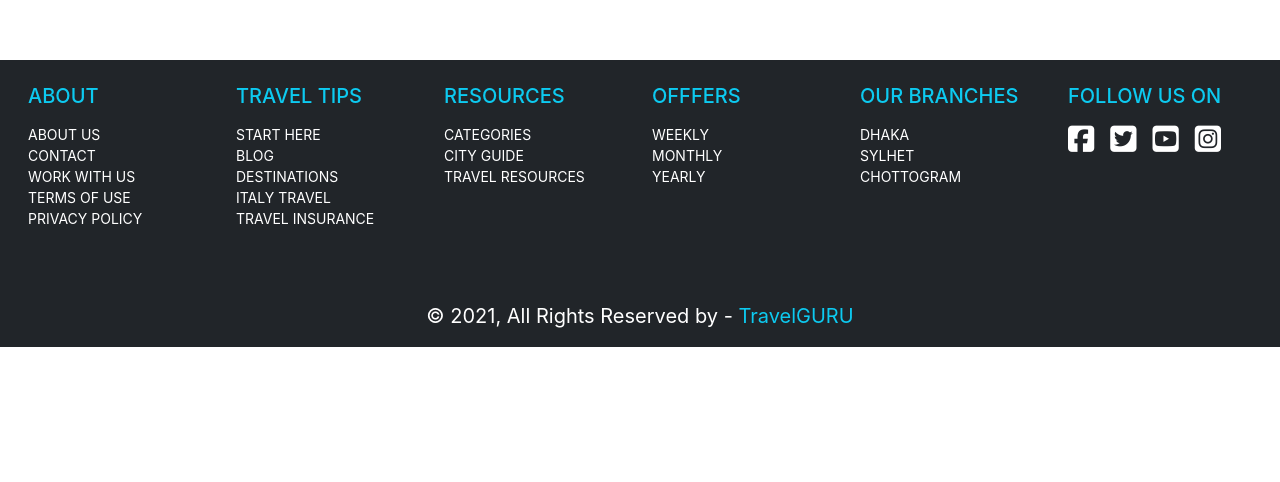
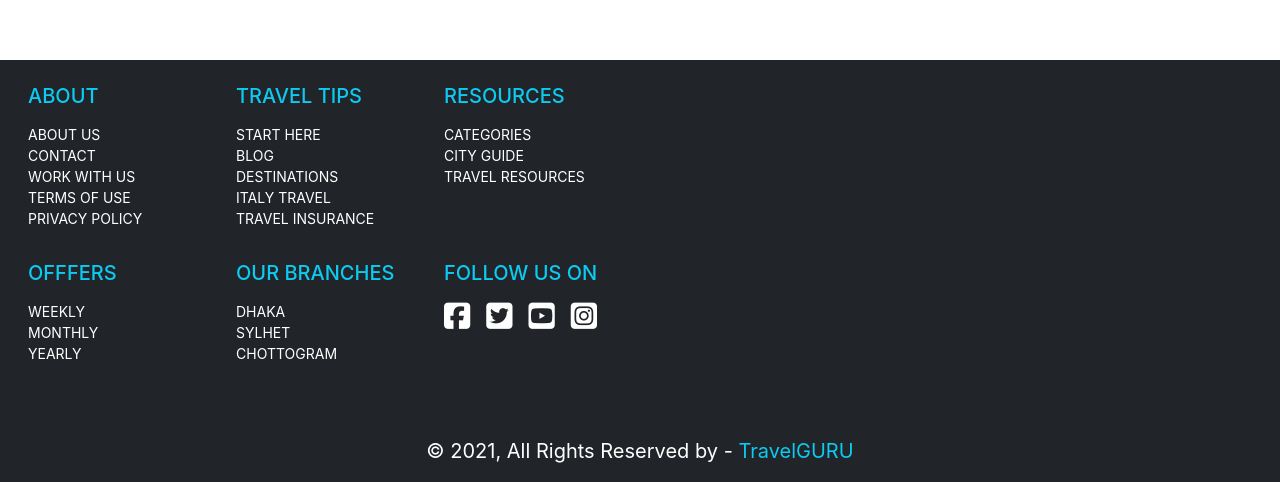
Before and after one commit to Jubair-Ahmed-Khan/tourism-website, a React (Create React App) app: page / in a window 1280 px wide. Shown: the part 714-1196 px from the top of the page. Before the commit the page ends 1061 px from the top, so only its background shows below. Built offline with nearby package versions, Linux system fonts and the light colour scheme; no server answers.

Commit message:
slight modify

```diff
--- a/src/Pages/Destination/Destinations.js
+++ b/src/Pages/Destination/Destinations.js
@@ -7,7 +7,7 @@
 
     // load destination info
     useEffect(() => {
-        fetch('http://localhost:5000/destination')
+        fetch('https://stark-sierra-09024.herokuapp.com/destination')
             .then(res => res.json())
             .then(data => setDestinations(data))
     }, [])
--- a/src/Pages/Home/Home/Home.js
+++ b/src/Pages/Home/Home/Home.js
@@ -11,7 +11,7 @@
     let [packages, setPackages] = useState([]);
     const [isLoading, setIsLoading] = useState(true);
     useEffect(() => {
-        fetch('http://localhost:5000/packages')
+        fetch('https://stark-sierra-09024.herokuapp.com/packages')
             .then(res => res.json())
             .then(data => {
                 setPackages(data);
--- a/src/Pages/Home/Packages/Packages.js
+++ b/src/Pages/Home/Packages/Packages.js
@@ -6,7 +6,7 @@
 
     // load packages
     useEffect(() => {
-        fetch('http://localhost:5000/packages')
+        fetch('https://stark-sierra-09024.herokuapp.com/packages')
             .then(res => res.json())
             .then(data => setPackages(data));
     }, [])
--- a/src/Pages/Home/PopularDestinations/PopularDestinations.js
+++ b/src/Pages/Home/PopularDestinations/PopularDestinations.js
@@ -7,7 +7,7 @@
 
     // load destination info
     useEffect(() => {
-        fetch('http://localhost:5000/destination')
+        fetch('https://stark-sierra-09024.herokuapp.com/destination')
             .then(res => res.json())
             .then(data => setDestinations(data))
     }, [])
@@ -22,7 +22,7 @@
                 <p className="text-center text-muted">World's best tourist destinations</p>
 
                 {/* display destination */}
-                <div className="row row-cols-lg-4 row-cols-md-3 row-cols-sm-1 row-cols-1 my-5">
+                <div className="row row-cols-lg-4 row-cols-md-2 row-cols-sm-1 row-cols-1 my-5">
                     {
                         destinations.slice(0, 4).map(destination => <PopularDestination
                             key={destination.key}
--- a/src/Pages/Home/Specialities/Specialities.js
+++ b/src/Pages/Home/Specialities/Specialities.js
@@ -7,7 +7,7 @@
 
     // load specialities info
     useEffect(() => {
-        fetch('http://localhost:5000/speciality')
+        fetch('https://stark-sierra-09024.herokuapp.com/speciality')
             .then(res => res.json())
             .then(data => setSpecialities(data))
     }, [])
--- a/src/Pages/PackageDetails/PackageDetails.js
+++ b/src/Pages/PackageDetails/PackageDetails.js
@@ -9,7 +9,7 @@
     const [packages, setPackages] = useState([]);
     const [isLoadingPackage, setIsLoadingPackage] = useState(true);
     useEffect(() => {
-        fetch('http://localhost:5000/packages')
+        fetch('https://stark-sierra-09024.herokuapp.com/packages')
             .then(res => res.json())
             .then(data => {
                 setPackages(data);
--- a/src/Pages/Packages/Packages.js
+++ b/src/Pages/Packages/Packages.js
@@ -10,7 +10,7 @@
 
     // load packages
     useEffect(() => {
-        fetch('http://localhost:5000/packages')
+        fetch('https://stark-sierra-09024.herokuapp.com/packages')
             .then(res => res.json())
             .then(data => {
                 setPackages(data);
--- a/src/Pages/Shared/Footer/Footer.js
+++ b/src/Pages/Shared/Footer/Footer.js
@@ -2,9 +2,6 @@
 import './Footer.css';
 
 const Footer = () => {
-
-    // footer image
-    // const imgSrc = 'https://i.ibb.co/fk1J846/map.jpg';
 
     const iconStyle = {
         fontSize: "30px"
@@ -46,10 +43,38 @@
 
                                 </ul>
                             </div>
+                            <div className="col-sm-12 col-md-6 col-lg-4 my-2">
+                                <h5 className="text-uppercase text-info">Offfers</h5>
+                                <ul className="list-unstyled text-uppercase mt-3" style={{ fontSize: "14px" }}>
+                                    <li>Weekly</li>
+                                    <li>Monthly</li>
+                                    <li>Yearly</li>
+
+                                </ul>
+                            </div>
+                            <div className="col-sm-12 col-md-6 col-lg-4 my-2">
+                                <h5 className="text-uppercase text-info">Our Branches</h5>
+                                <ul className="list-unstyled text-uppercase mt-3" style={{ fontSize: "14px" }}>
+                                    <li>Dhaka</li>
+                                    <li>Sylhet</li>
+                                    <li>Chottogram</li>
+
+                                </ul>
+                            </div>
+                            <div className="col-sm-12 col-md-6 col-lg-4 my-2">
+                                <h5 className="text-uppercase text-info">Follow Us On</h5>
+                                <div className="mt-3">
+                                    <i style={iconStyle} className="fab fa-facebook-square me-3"></i>
+                                    <i style={iconStyle} className="fab fa-twitter-square me-3"></i>
+                                    <i style={iconStyle} className="fab fa-youtube-square me-3"></i>
+                                    <i style={iconStyle} className="fab fa-instagram-square me-3"></i>
+                                </div>
+
+                            </div>
                         </div>
                     </div>
-                    <div className="col-sm-12 col-md-12 col-lg-6">
-                        {/* <img src={imgSrc} className="img-fluid footer-img" alt="map_image" /> */}
+                    {/* <div className="col-sm-12 col-md-12 col-lg-6">
+                        <img src={imgSrc} className="img-fluid footer-img" alt="map_image" />
                         <div className="row">
                             <div className="col-sm-12 col-md-6 col-lg-4 my-2">
                                 <h5 className="text-uppercase text-info">Offfers</h5>
@@ -81,7 +106,7 @@
                             </div>
 
                         </div>
-                    </div>
+                    </div> */}
                     <p className="mt-5 text-center text-white m-0 fs-5">
                         &copy; 2021, All Rights Reserved by - <span className="text-info">TravelGURU</span>
                     </p>
```
Also changed, not shown: firebase.json (added), 1 other file (tests, documents, lock files or other folders).
